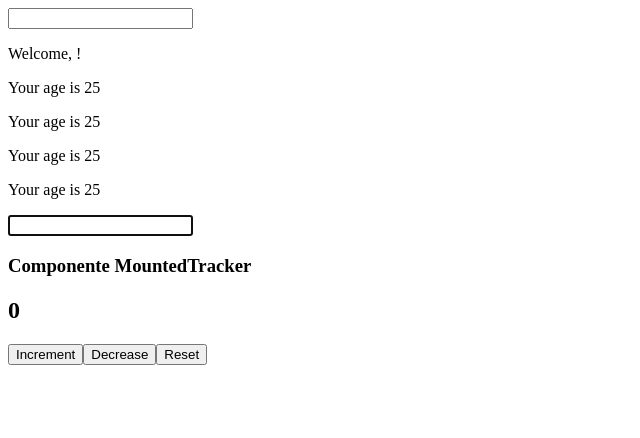
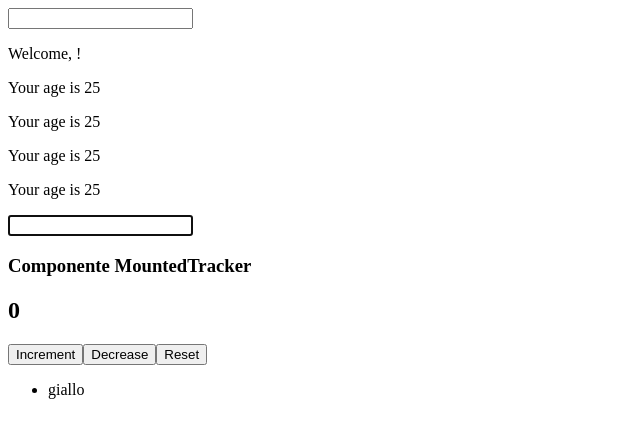
Before and after one commit to federicomariacalato/ex-react, a React (Vite) app in the folder ex-react/: page / in a window 1280 px wide. Shown: the top 438 px of the page, without its empty margins (0-640 px from the left). Built offline with nearby package versions, Linux system fonts and the light colour scheme.

Commit message:
esercizio liste

```diff
--- a/ex-react/src/App.tsx
+++ b/ex-react/src/App.tsx
@@ -5,6 +5,9 @@ import { UncontrolledLogin } from "./form/UncontrolledLogin";
 import { FocusableInput, MountedTracker } from "./useRef/FocusableInput";
 import { Welcome } from "./Welcome";
 import { Counter } from "./useRef/Counter";
+import { Colors } from "./liste/Colors";
+
+const ColorsName = [{ name: "giallo", id: 1 }];
 
 export function App() {
   return (
@@ -21,6 +24,9 @@ export function App() {
       <div>
         <Counter initialValue={0} incrementAmount={1} />
       </div>
+      <div>
+        <Colors items={ColorsName} />
+      </div>
     </StrictMode>
   );
 }
--- /dev/null
+++ b/ex-react/src/liste/Colors.tsx
@@ -0,0 +1,26 @@
+type Items = {
+  id: number;
+  name: string;
+};
+
+type ColorsProps = {
+  items: Items[];
+};
+
+type ColorProps = {
+  color: Items;
+};
+
+export function Color({ color }: ColorProps) {
+  return <li>{color.name}</li>;
+}
+
+export function Colors({ items }: ColorsProps) {
+  return (
+    <ul>
+      {items.map((item) => (
+        <Color key={item.id} color={item} />
+      ))}
+    </ul>
+  );
+}
```
Also changed, not shown: ex-react/src/liste/Color.tsx (added, +8 -0 lines).
